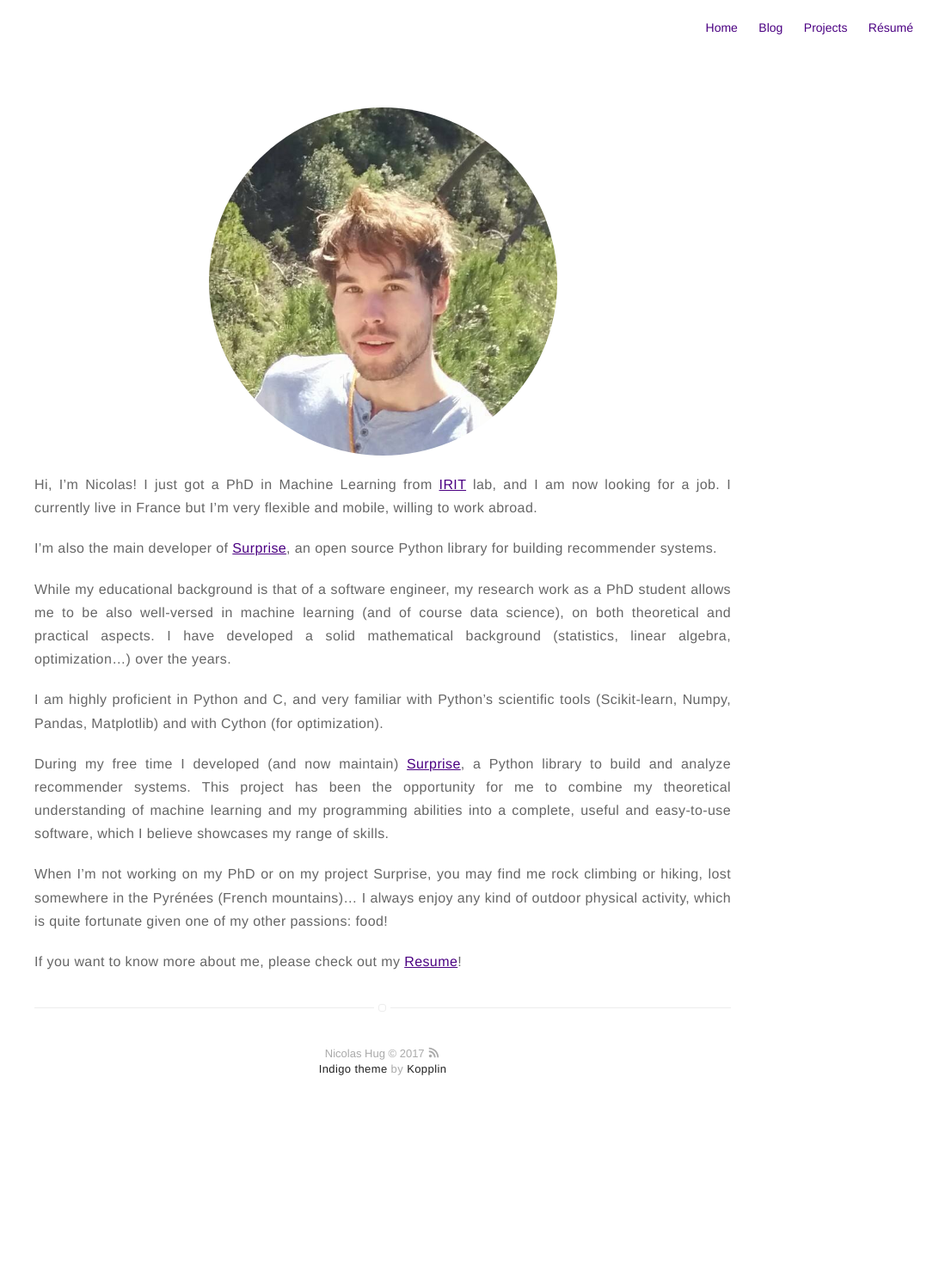
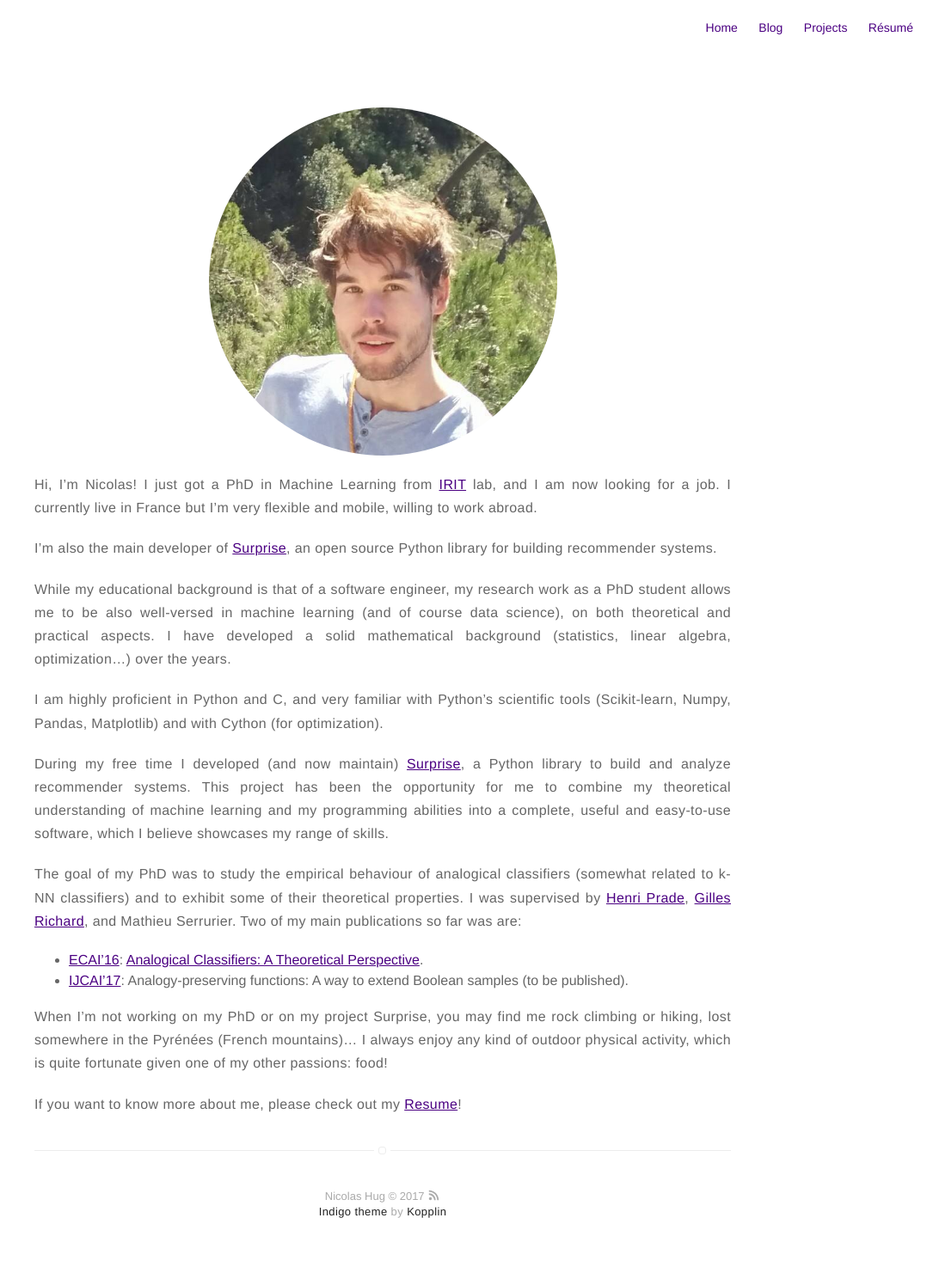
Before and after one commit to NicolasHug/nicolashug.github.io, a Jekyll site: the page built from about.md, in a window 1280 px wide. Shown: the whole page at 86% size, without its empty margins (195-1280 px from the left). Built offline with Jekyll 4.4.1, drawn with Linux system fonts in a browser that asks for light colours; before the commit the page ends 1315 px from its top, so only the background shows below that.

Commit message:
update about

```diff
--- a/about.md
+++ b/about.md
@@ -30,6 +30,17 @@ theoretical understanding of machine learning and my programming abilities into
 a complete, useful and easy-to-use software, which I believe showcases my range
 of skills.
 
+The goal of my PhD was to study the empirical behaviour of analogical
+classifiers (somewhat related to k-NN classifiers) and to exhibit some of their
+theoretical properties. I was supervised by [Henri
+Prade](https://www.irit.fr/~Henri.Prade/), [Gilles
+Richard](https://www.irit.fr/~Gilles.Richard/), and Mathieu Serrurier. Two of
+my main publications so far was are:
+- [ECAI'16](http://www.ecai2016.org/): [Analogical Classifiers: A Theoretical
+  Perspective](http://ebooks.iospress.com/volumearticle/44815).
+- [IJCAI'17](http://ijcai-17.org): Analogy-preserving functions: A way to
+  extend Boolean samples (to be published).
+
 When I’m not working on my PhD or on my project Surprise, you may find me rock
 climbing or hiking, lost somewhere in the Pyrénées (French mountains)... I
 always enjoy any kind of outdoor physical activity, which is quite fortunate
```
